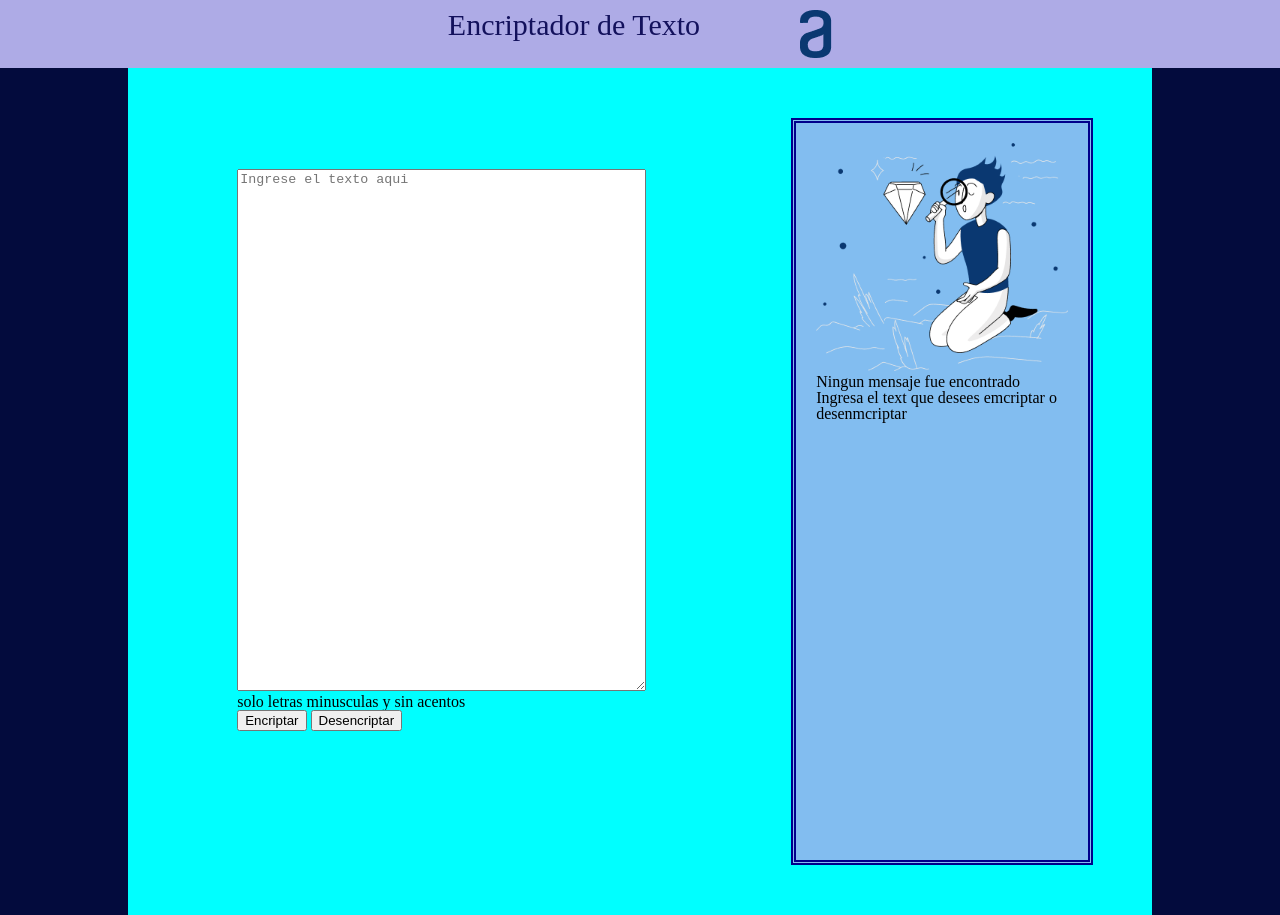
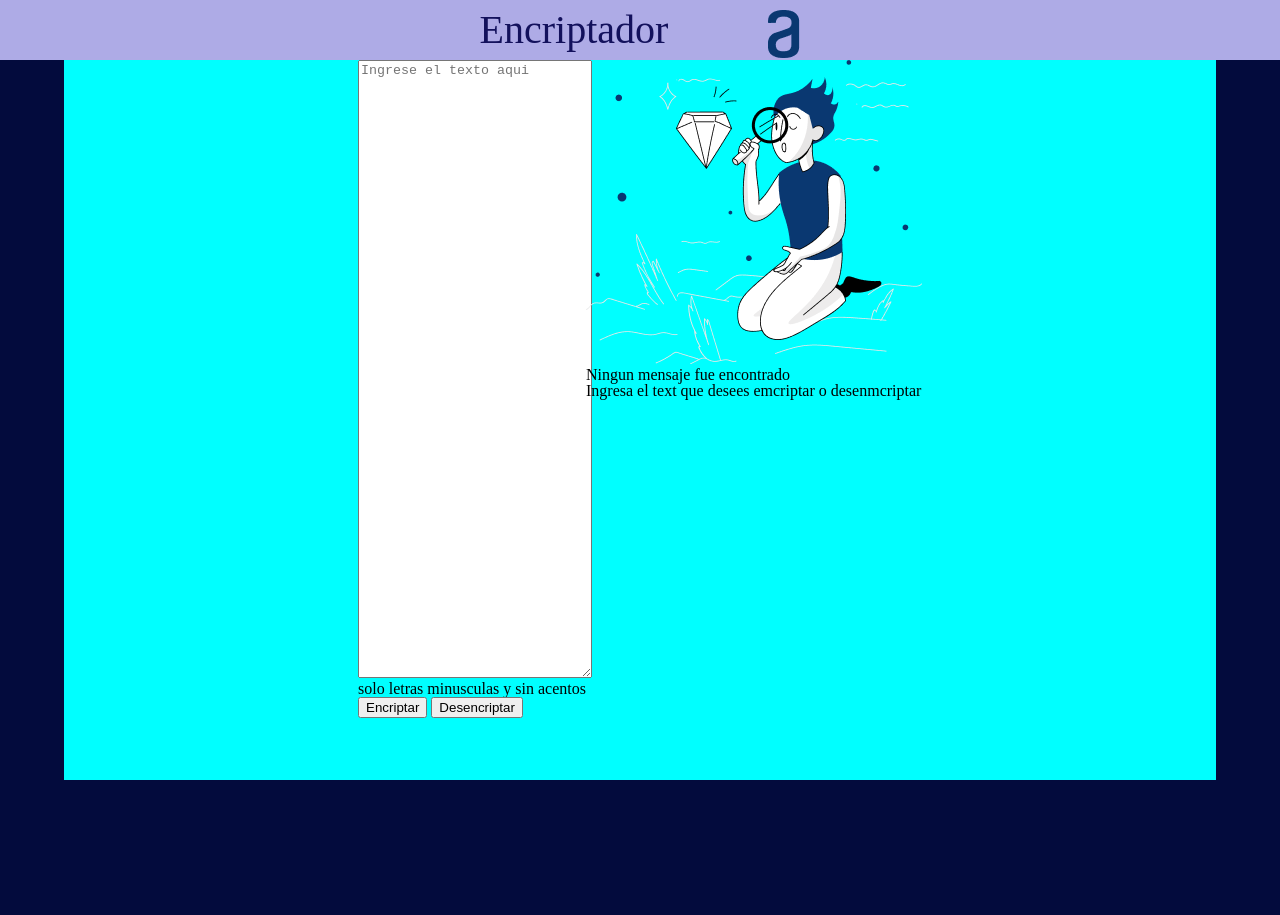
Before and after one commit to AlfredoRomel/EncriptadorG5, a plain HTML site: page index.html in a window 1280 px wide. After the commit the page ends 800 px from the top, so only its background shows below. Drawn offline with Linux system fonts and the light colour scheme.

Commit message:
arreglando fornt

```diff
--- a/index.html
+++ b/index.html
@@ -10,16 +10,15 @@
 </head>
 <header>
     <div class="titulo">
-        <h1>Encriptador de Texto</h1>
+        <h3>Encriptador</h3>
         <img src="Vector.png">
     </div>
 </header>
 
 <body>
-    <div class="container">
-        <div class="cardcontainer">
+    <div class="container" >
         <div class="cardencriptador">
-                <textarea id="text" placeholder="Ingrese el texto aqui" rows="40" cols="80"></textarea>
+            <textarea id="text" placeholder="Ingrese el texto aqui"></textarea>
             <h5>solo letras minusculas y sin acentos</h5>
             <div id="buttons">
                 <input type="button" value="Encriptar">
@@ -32,7 +31,6 @@
             <h5>Ingresa el text que desees emcriptar o desenmcriptar</h5>
         </div>
     </div>
-    </div>
 </body>
 
 </html>
--- a/style.css
+++ b/style.css
@@ -1,57 +1,53 @@
-@media screen and(max-width:800px) {
+@media screen and(max-width:800px) {}
+
+header {
+    max-width: 100%;
+    height: 5vh;
+    background-color: rgb(174, 171, 230);
+    padding: 10px;
 }
-header{
-    max-width: 100%;
-    background-color:rgb(174, 171, 230);
-    padding:10px;
+
+img {
+    width: auto;
+    height: auto;
 }
-img{
-    max-width: 100%;
-    height:auto;
-}
-h1{
+
+h3 {
     color: rgb(19, 17, 92);
-    font-size: 30px;
+    font-size: 2.5rem;
     padding-right: 100px;
 }
-body{
+
+body {
     max-width: 100%;
     height: auto;
-    background-color:rgb(3, 11, 61);
+    background-color: rgb(3, 11, 61);
 }
-.titulo{
+
+.titulo {
     display: flex;
     justify-content: center;
 }
-.container{
+
+.container {
     background-color: aqua;
-    max-width: 80%;
-    margin:0 auto;
-    display:flex;
-    justify-content:center;
-}
-.cardcontainer {
-display: flex;
-}
-.cardencriptador{
-    width: 40%;
-    padding: 10%;
+    max-width: 90%;
+    min-height: 90vh;
+    margin-left: 5%;
+    margin-right: 5%;
+    padding-left: 5%;
+    padding-right: 5%;
+    display: flex;
+    flex-wrap: wrap;
+    justify-content: center;
+    position: relative;
 
 }
+.cardencriptador .cardrespuesta{
+    position: absolute;
+    transform: translate(0,50%);
+}
 textarea{
-   max-width: 100%;
-    height: 80%;
+    width: 100%;
+    height: 85%;
 }
-.cardrespuesta{
-    width: 40%;
-    background-color: rgb(130, 189, 240);
-    border: 5px double darkblue;
-    margin: 5%;
-    padding: 2%;
-}
-
-}
-h5{
-    margin-top: 5%;
-    margin-bottom: 5%;
-}
```
Lines whose indentation alone changed are shown as unchanged.
